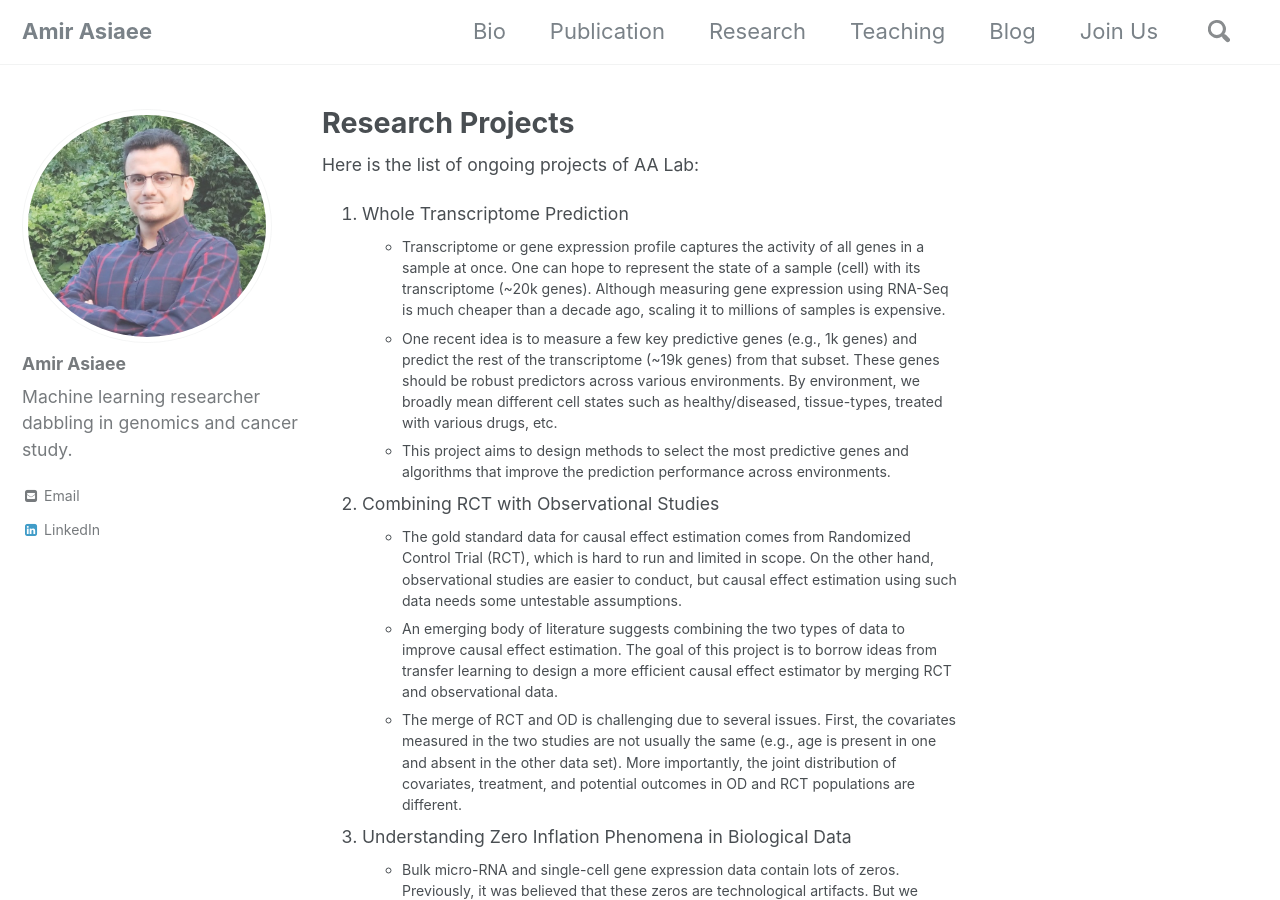
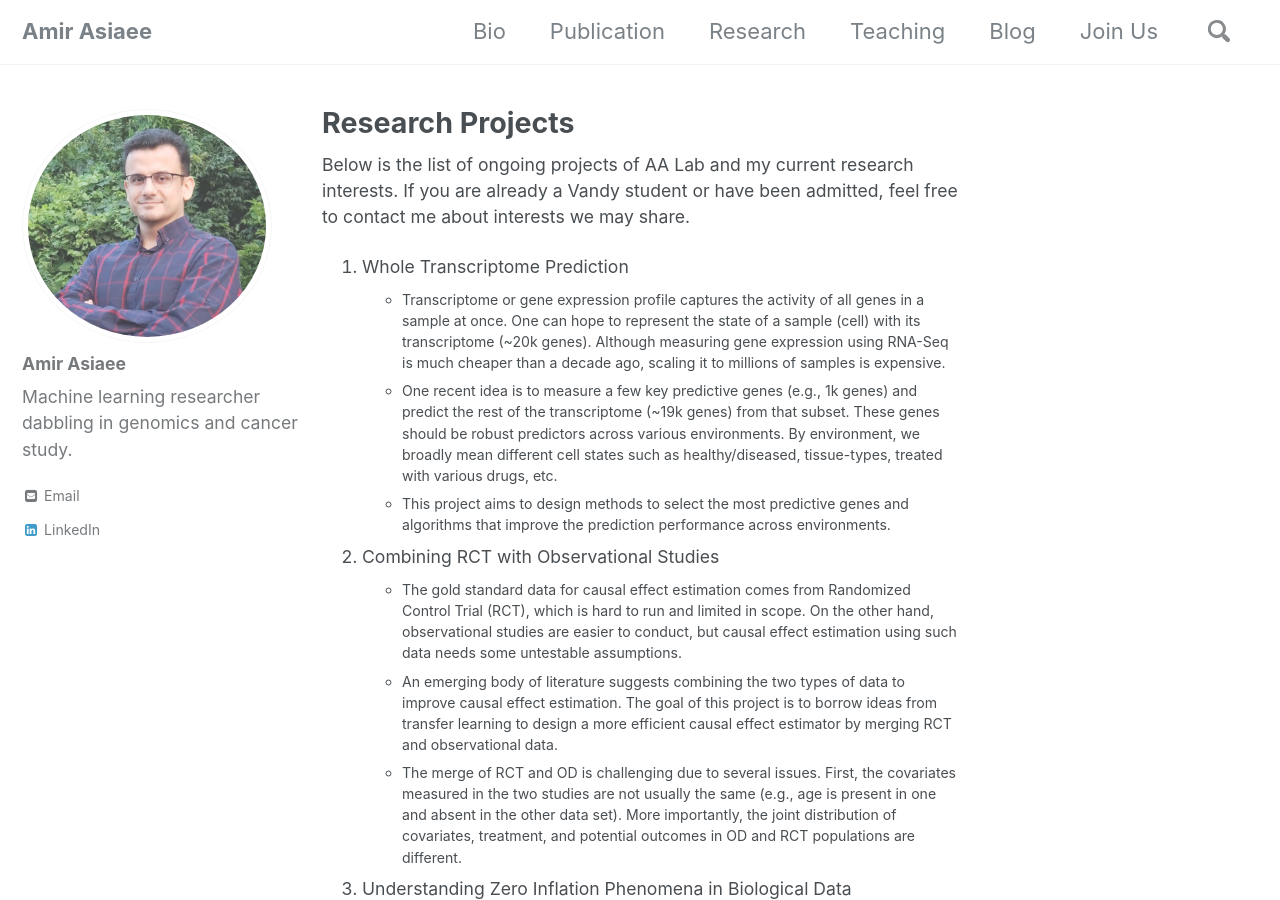
Before and after one commit to aasiaeet/aasiaeet.github.io, a Jekyll site: the page built from _pages/research.md, in a window 1280 px wide and 900 px high. Built offline with Jekyll 4.4.1, drawn with Linux system fonts in a browser that asks for light colours; nearby versions of some CDN libraries.

Commit message:
research updated

```diff
--- a/_pages/research.md
+++ b/_pages/research.md
@@ -4,7 +4,7 @@ permalink: /research/
 author_profile: true
 title: Research Projects
 ---
-Here is the list of ongoing projects of AA Lab:
+Below is the list of ongoing projects of AA Lab and my current research interests. If you are already a Vandy student or have been admitted, feel free to contact me about interests we may share.
 
 1. Whole Transcriptome Prediction
 	- Transcriptome or gene expression profile captures the activity of all genes in a sample at once. One can hope to represent the state of a sample (cell) with its transcriptome (~20k genes). Although measuring gene expression using RNA-Seq is much cheaper than a decade ago, scaling it to millions of samples is expensive.
```
